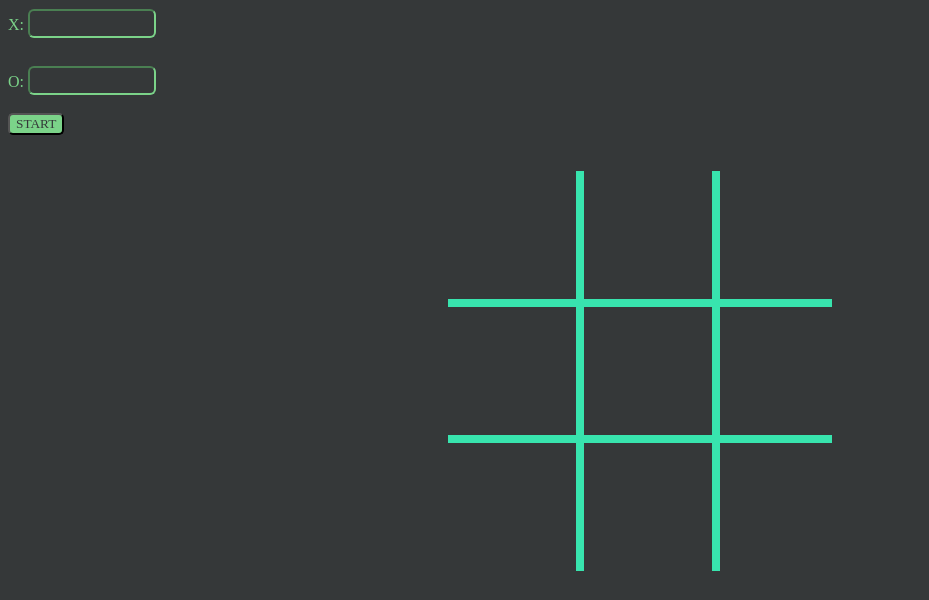
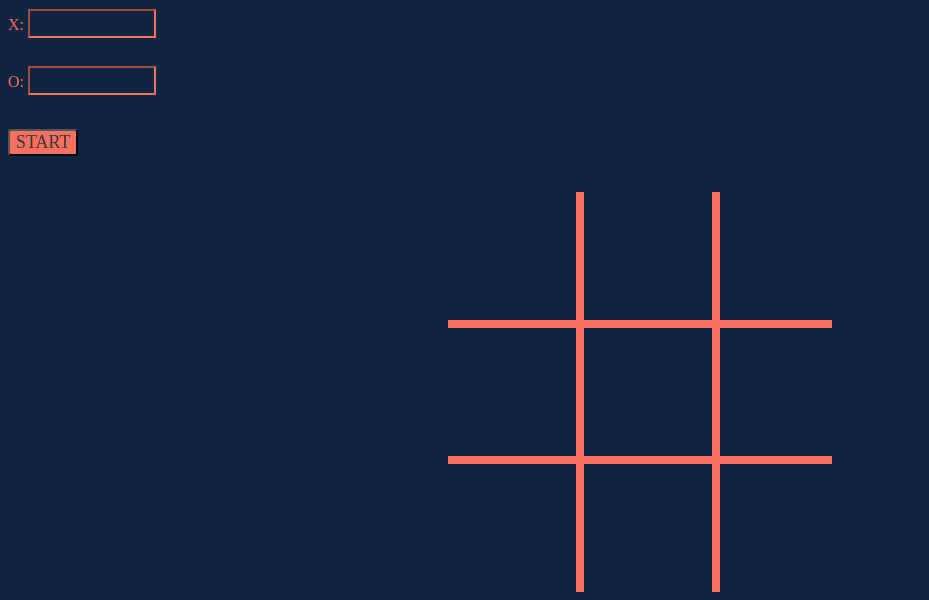
Before and after one commit to jotaDEVe/Tic-Tac-Toe, a plain HTML site: page index.html in a window 1280 px wide. Shown: the part 232-832 px from the top of the page, without its empty margins (0-929 px from the left). Before the commit the page ends 811 px from the top, so only its background shows below. Drawn offline with nearby package versions, Linux system fonts and the light colour scheme; a web font is replaced by a local one.

Commit message:
CSS color pallete changes / cursor changes / box border-radius changes

```diff
--- a/tictactoe.css
+++ b/tictactoe.css
@@ -1,46 +1,46 @@
 body {
-  background-color: #353839;
+  background-color: #102542;
   color: #fff;
 }
 
 #header {
   text-align: center;
   margin-top: 40px;
-  color: #38E4AE;
+  color: #F87060;
   font-family: Archivo Narrow;
   font-size: 70px;
 }
 
 #input1 {
-  background-color: #353839;
+  background-color: #102542;
   font-family: Sono;
-  border-color: #7BD389;
+  border-color: #F87060;
   font-size: 20px;
-  color: #7BD389;
+  color: #F87060;
   text-align: center;
   width: 120px;
-  border-radius: 6px;
+  border-radius: 0px;
 }
 
 #input2 {
-  background-color: #353839;
+  background-color: #102542;
   font-family: Sono;
-  border-color: #7BD389;
-  color: #7BD389;
+  border-color: #F87060;
+  color: #F87060;
   margin-top: 10px;
   width: 120px;
   text-align: center;
   font-size: 20px;
-  border-radius: 6px;
+  border-radius: 0px;
 }
 
 #label1 {
-  color: #7BD389;
+  color: #F87060;
   font-family: Sono;
 }
 
 #label2 {
-  color: #7BD389;
+  color: #F87060;
   font-family: Sono;
 }
 
@@ -52,11 +52,11 @@ body {
 }
 
 .corNome {
-  color: #7BD389;
+  color: #F87060;
 }
 
 #gameboard {
-  background-color: #38E4AE;
+  background-color: #F87060;
   display: grid;
   grid-template-columns: 8rem 8rem 8rem;
   grid-template-rows: 8rem 8rem 8rem;
@@ -66,8 +66,9 @@ body {
   max-width: 24rem;
 }
 
+
 #gameboard span {
-  background-color: #353839;
+  background-color: #102542;
   cursor: pointer;
   display: grid;
   text-align: center;
@@ -75,13 +76,24 @@ body {
   font-size: 5rem;
 }
 
+#gameboard span:hover {
+  cursor: pointer;
+}
+
 #começar {
-  background-color: #7BD389;
+  background-color: #F87060;
   color: #353839;
-  border-radius: 5px;
+  border-radius: 3px;
   font-family: Sono;
+  font-size: 18px;
+  margin-top: 1rem;
+}
+
+#começar:hover{
+  background-color: #be564a;
+  cursor: pointer;
 }
 
 .win {
-  color: #7BD389;
+  color: #F87060;
 }
```
